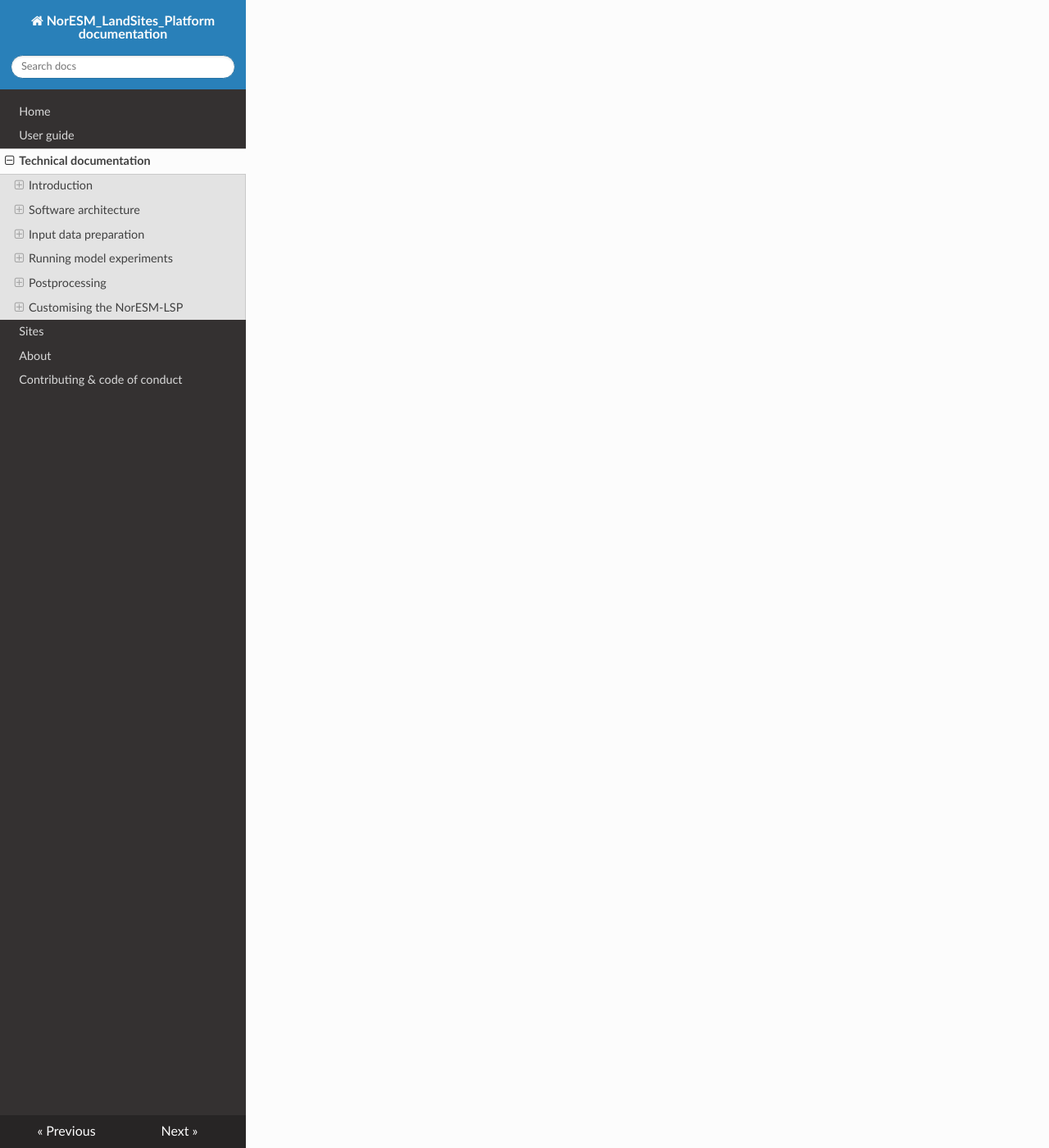
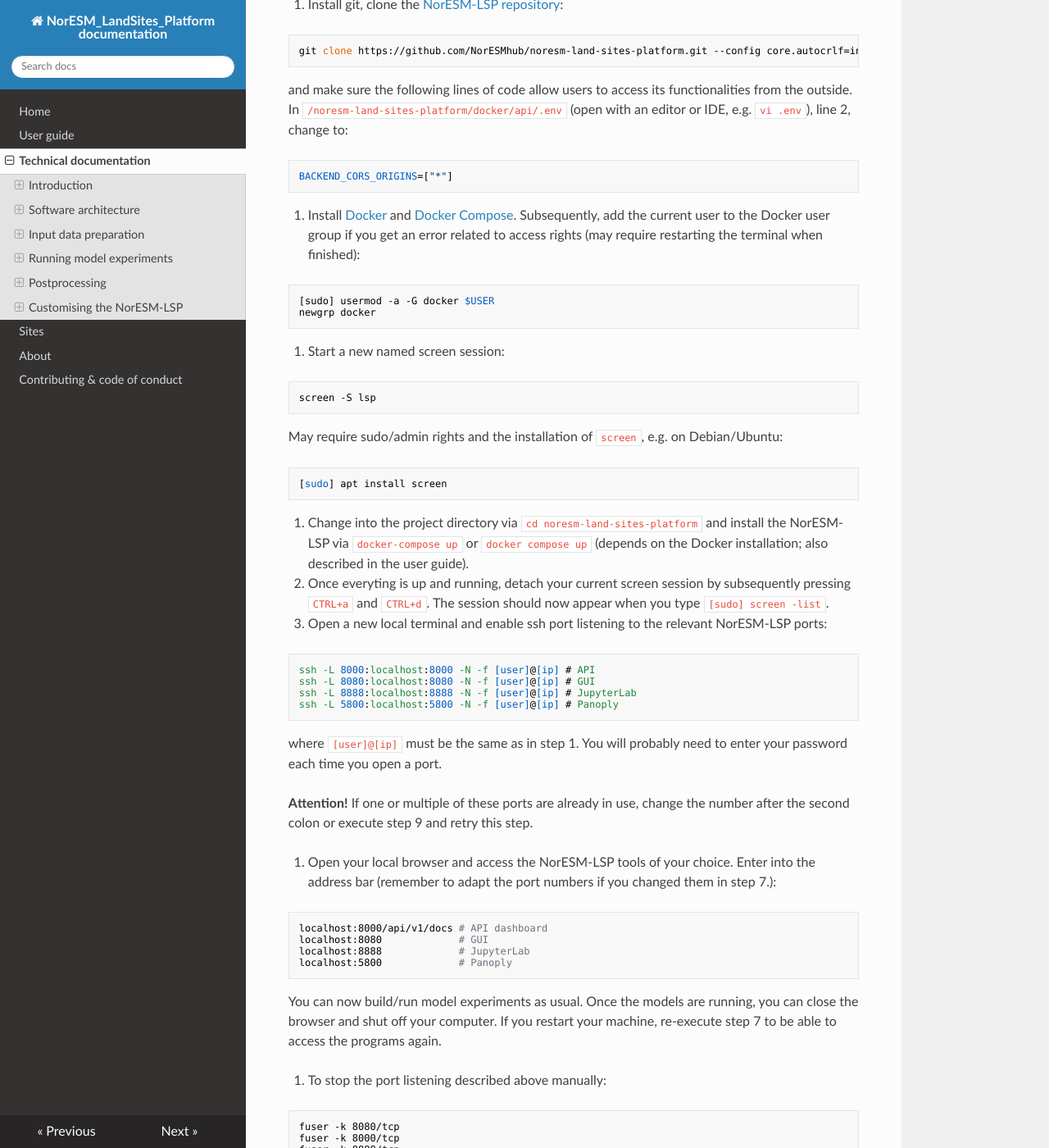
Before and after one commit to NorESMhub/noresm-land-sites-platform, an MkDocs documentation site: the page built from docs/documentation.md, in a window 1280 px wide and 1400 px high, scrolled down 14196 px. Shown: the whole window at 82% size. Built offline with MkDocs 1.6.1, drawn with Linux system fonts in a browser that asks for light colours; nearby versions of some CDN libraries; some of the changed text lies outside the part shown.

Commit message:
Add NREC ssh tunnel documentation

````diff
--- a/docs/documentation.md
+++ b/docs/documentation.md
@@ -249,7 +249,7 @@
 
 To be able to set model parameters in the web UI, some configuration files are needed. Both model parameters and site configurations are provided by the maintainers as JSON files in `resources/config/variables_config.json` and `resources/config/sites.json`. They can be modified by users who are familiar with the model. The model parameters file contains a list of JSON objects. Attributes of each object are described in table 1. Note that not all types of variables accepted by the model are supported in the user interface at this point. The tables below describe how these configuration files work and handle the model settings users can change in the UI.
 
-####*Table 1: Model parameter attributes, compare to the [variables_config.json](https://github.com/NorESMhub/noresm-land-sites-platform/blob/main/resources/config/variables_config.json) file in `/resources/config`*
+*Table 1: Model parameter attributes, compare to the [variables_config.json](https://github.com/NorESMhub/noresm-land-sites-platform/blob/main/resources/config/variables_config.json) file in `/resources/config`*
 
 | Attribute         | Type                            | default | Required | Scope      | Description                                                                                                                                              |
 |-------------------|---------------------------------|---------|----------|------------|----------------------------------------------------------------------------------------------------------------------------------------------------------|
@@ -270,7 +270,7 @@
 
 Entered values are checked for correctness with rules defined in the `validation` attribute. Table 2 describes the currently supported validation rules.
 
-####*Table 2: validation attributes to define which values are accepted for each model parameter*
+*Table 2: validation attributes to define which values are accepted for each model parameter*
 
 | Attribute     | Type                              | Description                                                             |
 |---------------|-----------------------------------|-------------------------------------------------------------------------|
@@ -283,7 +283,7 @@
 
 Sites in `resources/config/sites.json` are described as [GeoJSON points](https://datatracker.ietf.org/doc/html/rfc7946#section-3.1.2). The interactive map in the web UI draws on these site definitions. Their configuration is set in the `properties` attribute of the GeoJSON object, as described in table 3.
 
-####*Table 3: Site geoJSON properties, compare with the [sites.json](https://github.com/NorESMhub/noresm-land-sites-platform/blob/main/resources/config/sites.json) file in `/resources/config`*
+*Table 3: Site geoJSON properties, compare with the [sites.json](https://github.com/NorESMhub/noresm-land-sites-platform/blob/main/resources/config/sites.json) file in `/resources/config`*
 
 | Attribute | Type            | Required | Description                                                                                                                                                                                                                                                                       |
 |-----------|-----------------|----------|-----------------------------------------------------------------------------------------------------------------------------------------------------------------------------------------------------------------------------------------------------------------------------------|
@@ -305,6 +305,97 @@
 
 #### SSH tunneling, with example for NREC
 
+These instructions require the remote machine to allow remote access via SSH. If you want to run the NorESM-LSP on a server without this capability, you will need to talk to your local IT department to find a different solution. We describe all required steps from scratch and not all steps might be necessary for all virtual/remote machines (e.g. Docker may already be installed). The instructions are tailored for and tested on [NREC](https://www.nrec.no/) (remote) and Windows with Ubuntu subsystem (local) and might need adaptations on other systems. On NREC, we use a new instance based on the `GOLD Ubuntu 22.04 LTS` base image. The commands to install programs etc. may differ for other distributions and operating systems.
+
+**1 Run the platform remotely**
+
+1. Open a terminal that has the ssh command [installed](https://linuxize.com/post/how-to-enable-ssh-on-ubuntu-20-04/) and access the remote machine (e.g. users at the University of Oslo can run a Virtual Machine on [NREC](https://www.uio.no/studier/emner/matnat/ifi/IN3230/h20/oblig/running-your-vm-on-nrec.html)):
+```
+ssh [user]@[ip] # for example:
+ssh ubuntu@158.37.65.132
+```
+
+2. Install git, clone the [NorESM-LSP repository](https://github.com/NorESMhub/noresm-land-sites-platform):
+```
+git clone https://github.com/NorESMhub/noresm-land-sites-platform.git --config core.autocrlf=input
+```
+and make sure the following lines of code allow users to access its functionalities from the outside. In `/noresm-land-sites-platform/docker/api/.env` (open with an editor or IDE, e.g. `vi .env`), line 2, change to:
+```
+BACKEND_CORS_ORIGINS=["*"]
+```
+
+3. Install [Docker](https://docs.docker.com/engine/install/) and [Docker Compose](https://docs.docker.com/compose/install/compose-plugin/#install-using-the-repository). Subsequently, add the current user to the Docker user group if you get an error related to access rights (may require restarting the terminal when finished):
+```
+[sudo] usermod -a -G docker $USER
+newgrp docker
+```
+
+4. Start a new named screen session:
+```
+screen -S lsp
+```
+
+May require sudo/admin rights and the installation of `screen`, e.g. on Debian/Ubuntu:
+```
+[sudo] apt install screen
+```
+
+5. Change into the project directory via `cd noresm-land-sites-platform` and install the NorESM-LSP via `docker-compose up` or `docker compose up` (depends on the Docker installation; also described in the user guide).
+
+6. Once everyting is up and running, detach your current screen session by subsequently pressing `CTRL+a` and `CTRL+d`. The session
+should now appear when you type `[sudo] screen -list`.
+
+7. Open a new local terminal and enable ssh port listening to the relevant NorESM-LSP ports:
+```
+ssh -L 8000:localhost:8000 -N -f [user]@[ip] # API
+ssh -L 8080:localhost:8080 -N -f [user]@[ip] # GUI
+ssh -L 8888:localhost:8888 -N -f [user]@[ip] # JupyterLab
+ssh -L 5800:localhost:5800 -N -f [user]@[ip] # Panoply
+```
+where `[user]@[ip]` must be the same as in step 1. You will probably need to enter your password each time you open a port.
+
+**Attention!** If one or multiple of these ports are already in use, change the number after the second colon or execute step 9 and retry this step.
+
+8. Open your local browser and access the NorESM-LSP tools of your choice. Enter into the address bar (remember to adapt the port numbers if you changed them in step 7.):
+```
+localhost:8000/api/v1/docs # API dashboard
+localhost:8080             # GUI
+localhost:8888             # JupyterLab
+localhost:5800             # Panoply
+```
+You can now build/run model experiments as usual. Once the models are running, you can close the browser and shut off your computer. If you restart your machine, re-execute step 7 to be able to access the programs again.
+
+9. To stop the port listening described above manually:
+```
+fuser -k 8080/tcp
+fuser -k 8000/tcp
+fuser -k 8888/tcp
+fuser -k 5800/tcp
+```
+where the port numbers must correspond to the numbers you specified in step 7.
+
+10. Once you are ready to shut off the NorESM-LSP, reattach the screen session via:
+```
+screen -r lsp
+```
+and stop the running containers (`CTRL+c`). To kill the screen session, detach (`CTRL+a` and `CTRL+d`) and enter:
+```
+screen -XS lsp quit
+```
+
+**2 Download the results**
+
+To download the results to your local machine, you can either use a dedicated file transfer program such as [WinSCP](https://winscp.net/eng/download.php) or bash commands such as `scp`. To copy a `case` folder from the remote server using `scp`:
+
+```
+scp -r [user]@[ip]:[remote_path_to_lsp]/resources/cases/[case_folder_name] [local_save_path]
+```
+For example:
+```
+# Note the trailing dot, which denotes copying into the current working directory!
+scp -r ubuntu@158.37.65.123:/home/ubuntu/noresm-land-sites-platform/resources/cases/5994e825658b853b95d61feccffd18ad_bor1-1000y .
+```
+Be aware that model outputs for long simulations can result in large file sizes; make sure you have enough space available on your disk.
 
 
 **************************************
````
